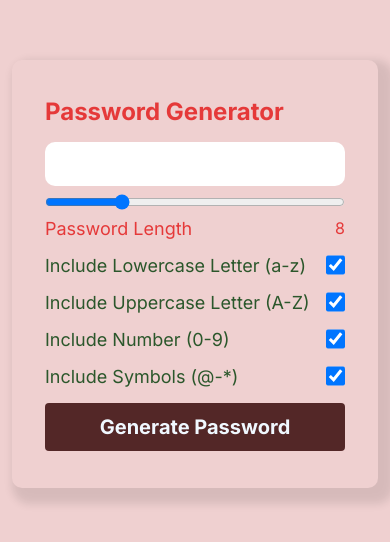
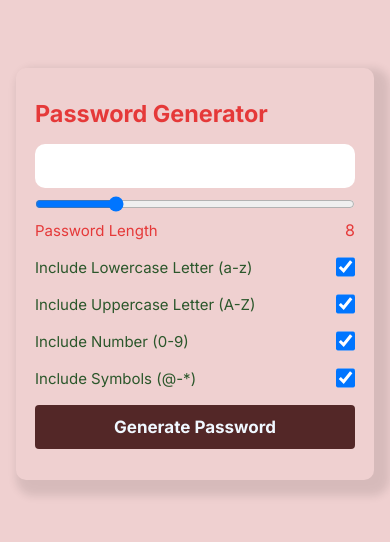
Before and after one commit to muradhosenrafi/password-generator, a plain HTML site: page index.html in a window 390 px wide. Shown: the part 148-690 px from the top of the page. Drawn offline with Linux system fonts and the light colour scheme.

Commit message:
fix: make password generator responsive on mobile

```diff
--- a/style.css
+++ b/style.css
@@ -15,6 +15,7 @@ body{
     color: rgba(226, 9, 9, 0.76);
 }
 .container{
+    width: min(100%, 420px);
     border: 0.5px solid transparent;
     border-radius:10px ;
     padding: 28px 32px;
@@ -32,7 +33,8 @@ body{
     border: none;
     outline: none;
     padding: 10px;
-    width: 300px;
+    width: 100%;
+    min-width: 0;
     border-radius: 10px;
     font-size: 20px;
     margin-block: 8px;
@@ -68,3 +70,30 @@ body{
 .getbtn:hover{
     background: #962323d8;
 }
+
+/* Keep the password generator usable on narrow mobile screens. */
+@media (max-width: 420px) {
+    body {
+        padding: 16px;
+    }
+
+    .container {
+        padding: 22px 18px;
+    }
+
+    .container h1 {
+        font-size: clamp(20px, 6vw, 24px);
+    }
+
+    .row p,
+    .row label {
+        font-size: 15px;
+        line-height: 1.4;
+    }
+
+    .getbtn {
+        width: 100%;
+        padding: 12px 16px;
+        font-size: 17px;
+    }
+}
```
